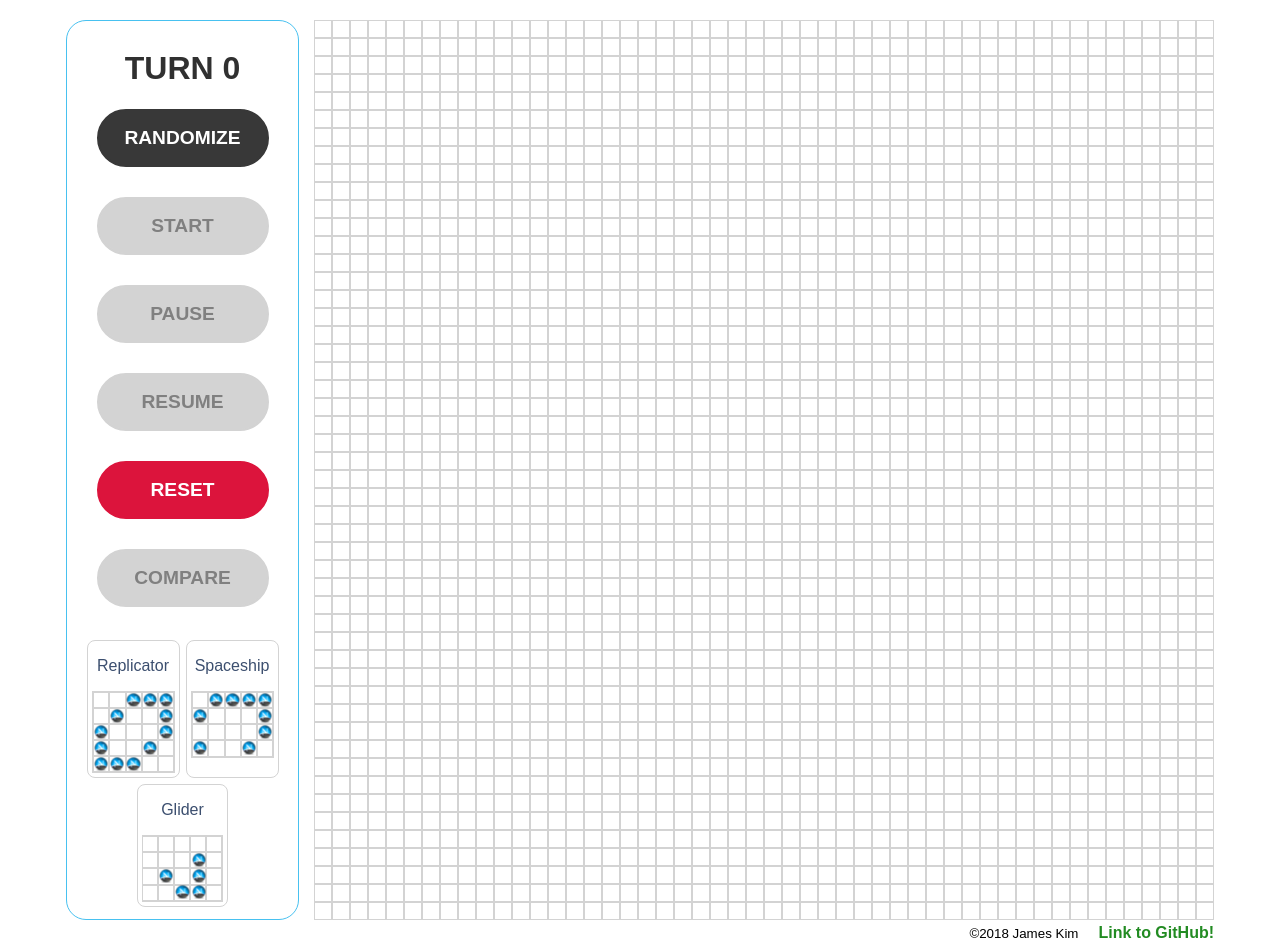
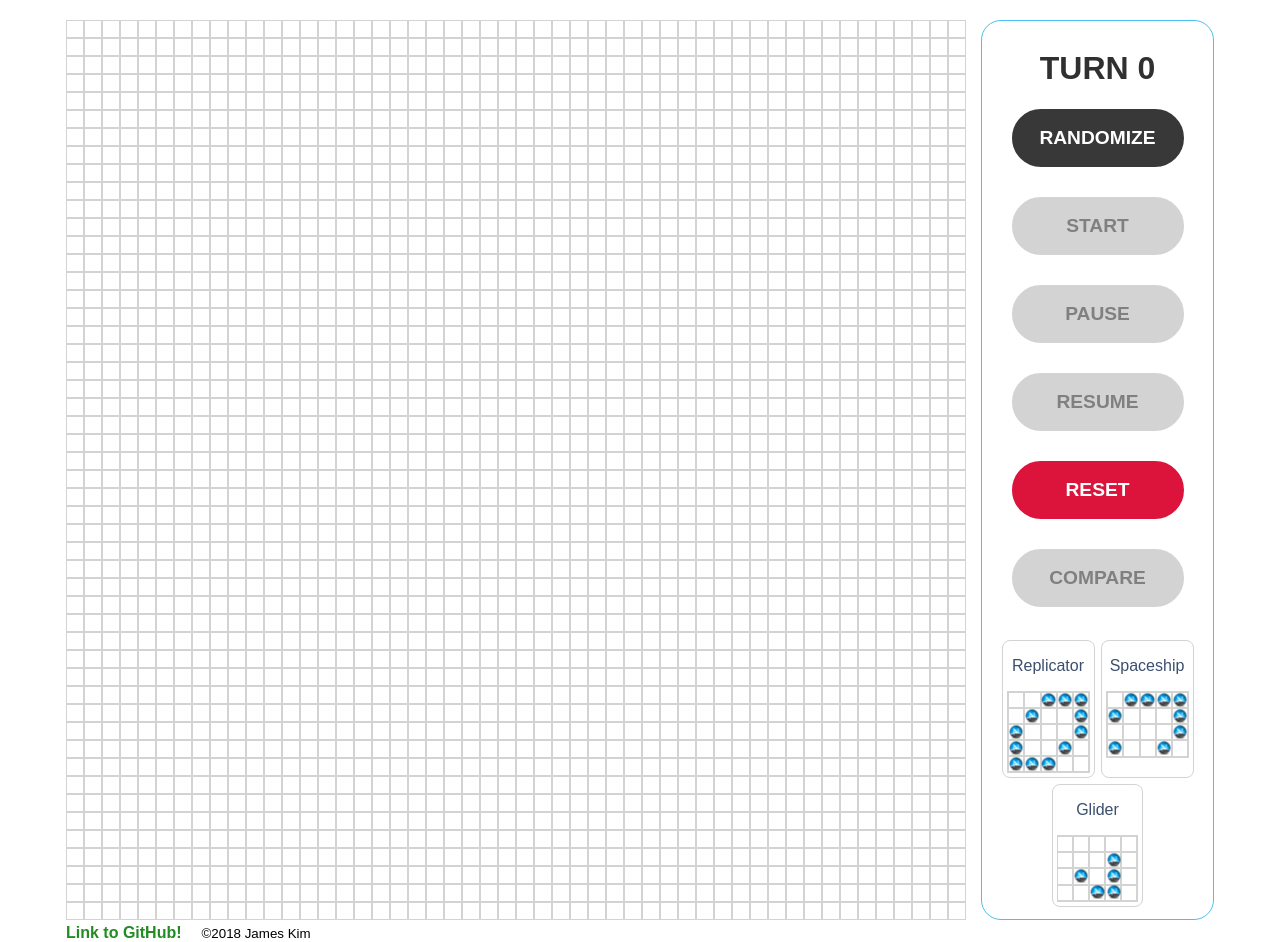
Before and after one commit to JimothyScript/the-best-game-in-the-world, a React (Create React App) app: page / in a window 1280 px wide. Built offline with nearby package versions, Linux system fonts and the light colour scheme.

Commit message:
Move Menu to right side

```diff
--- a/src/components/App.css
+++ b/src/components/App.css
@@ -1,11 +1,11 @@
 .App {
   display: grid;
-  grid-template-columns: 20% 900px;
+  grid-template-columns: 900px 20%;
   justify-content: center;
 }
 .menu-container {
   display: inline-block;
-  margin-right: 15px;
+  margin-left: 15px;
   padding: 8px;
   align-items: center;
   border: 1px solid #48C1F0;
@@ -16,12 +16,12 @@
   align-items: center;
 }
 footer {
-  text-align: right;
+  text-align: left;
 }
 footer span a {
   font-weight: bold;
   display: inline-block;
   text-decoration: none;
   color: #228B22;
-  padding: 4px 0 0 20px;
+  padding: 4px 20px 0 0;
 }
--- a/src/components/App.js
+++ b/src/components/App.js
@@ -268,6 +268,15 @@ class App extends Component {
 
     return (
       <div className="App">
+        <div className="board-container">
+          <Board
+            grid={grid[latestTurn]}
+            populateCell={(row, col) => this.populateCell(row, col)} />
+          <footer>
+            <span><a href="https://github.com/JamesScript7/the-best-game-in-the-world" target="_blank" rel="noopener noreferrer">Link to GitHub!</a></span>
+            <small>&copy;2018 James Kim</small>
+          </footer>
+        </div>
         <div className="menu-container">
           <Menu
             handleClick={(e) => this.handleClick(e)}
@@ -278,15 +287,6 @@ class App extends Component {
             compare={compare}
             cellCount={cellCount} />
         </div>
-        <div className="board-container">
-          <Board
-            grid={grid[latestTurn]}
-            populateCell={(row, col) => this.populateCell(row, col)} />
-          <footer>
-            <small>&copy;2018 James Kim</small>
-            <span><a href="https://github.com/JamesScript7/the-best-game-in-the-world" target="_blank" rel="noopener noreferrer">Link to GitHub!</a></span>
-          </footer>
-        </div>
       </div>
     );
   }
```
